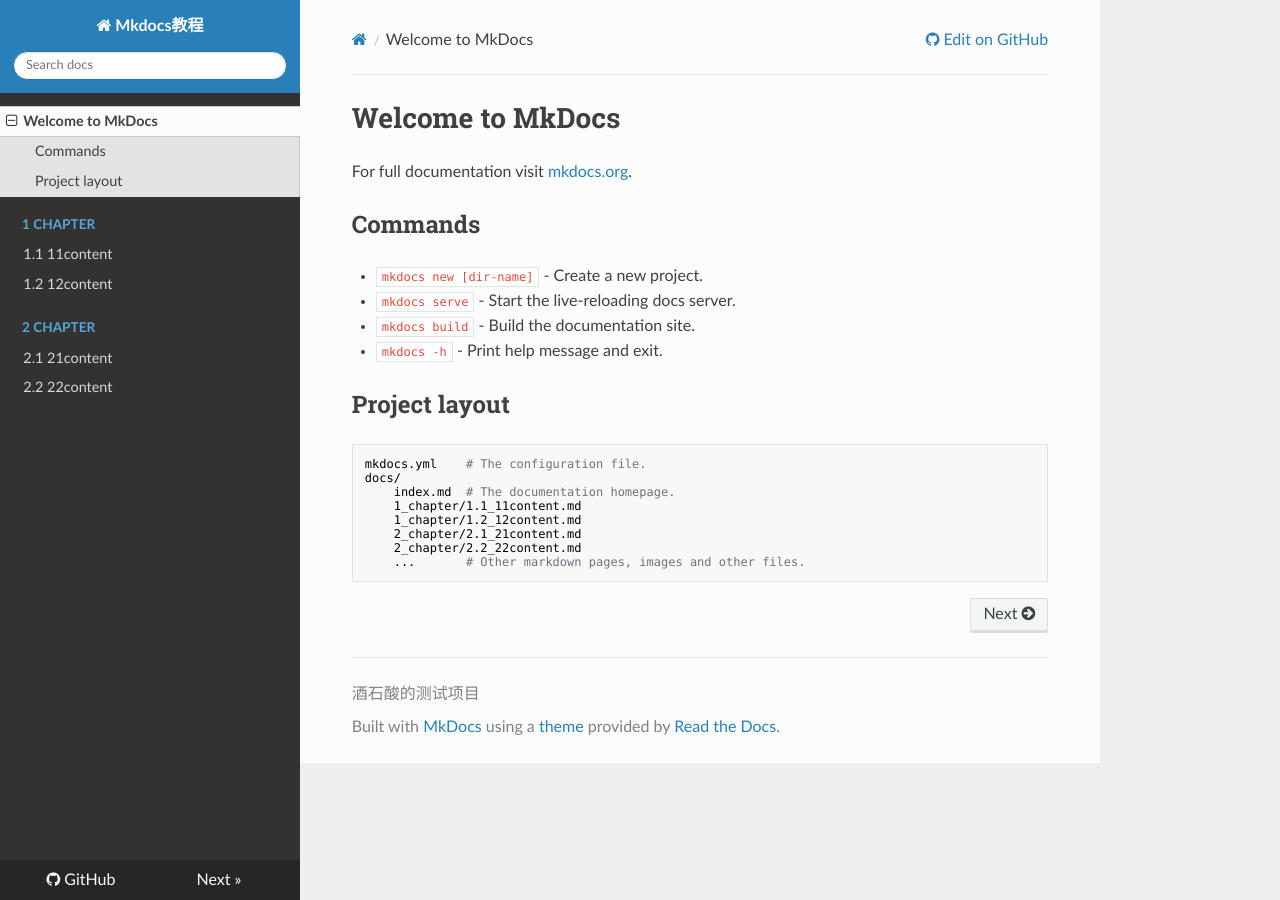
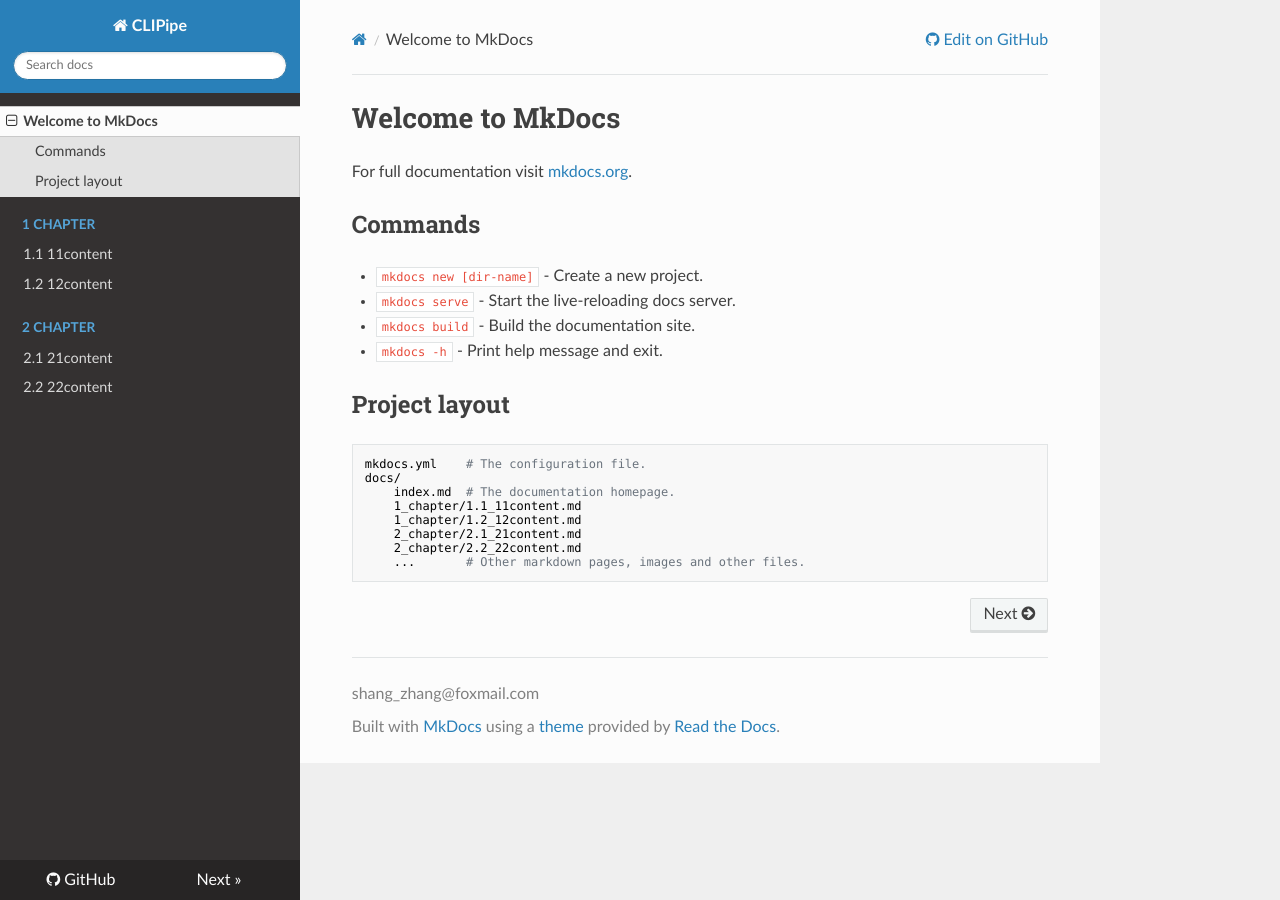
Before and after one commit to zwhbio2017/clipipe_docs, an MkDocs documentation site: the page built from docs/index.md, in a window 1280 px wide. Built offline with MkDocs 1.6.1, drawn with Linux system fonts in a browser that asks for light colours; nearby versions of some CDN libraries.

Commit message:
copyright change

```diff
--- a/mkdocs.yml
+++ b/mkdocs.yml
@@ -1,4 +1,4 @@
-site_name: Mkdocs教程
+site_name: CLIPipe
 theme: readthedocs
 repo_url: https://github.com/TartaricAcid/Mkdocs
-copyright: 酒石酸的测试项目
+copyright: shang_zhang@foxmail.com
```
